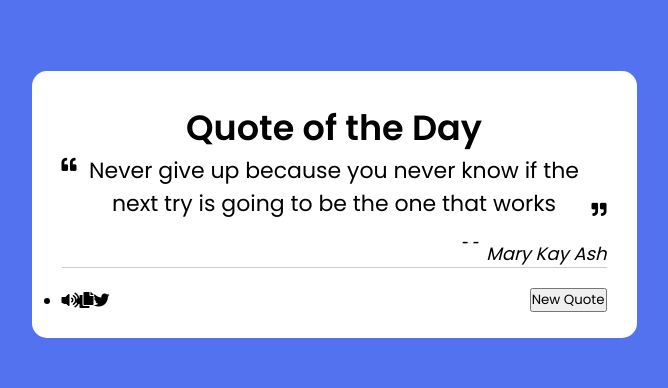
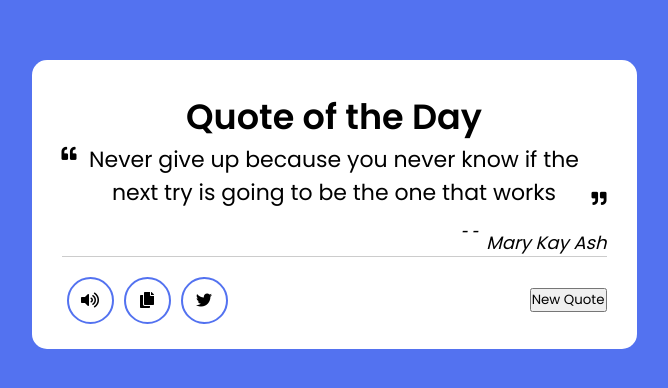
Before and after one commit to brosjayme/quotes, a plain HTML site: page index.html in a window 1280 px wide. Shown: the part 196-584 px from the top of the page, without its empty margins (306-974 px from the left). Drawn offline with Linux system fonts and the light colour scheme.

Commit message:
style on the icons

```diff
--- a/style.css
+++ b/style.css
@@ -72,3 +72,14 @@ body{
 .features ul{
     display: flex;
 }
+.features ul li{
+    list-style: none;
+    margin: 0 5px;
+    height: 47px;
+    width: 47px;
+    display: flex;
+    align-items: center;
+    justify-content: center;
+    border-radius: 50%;
+    border: 2px solid #5372f0;
+}
```
